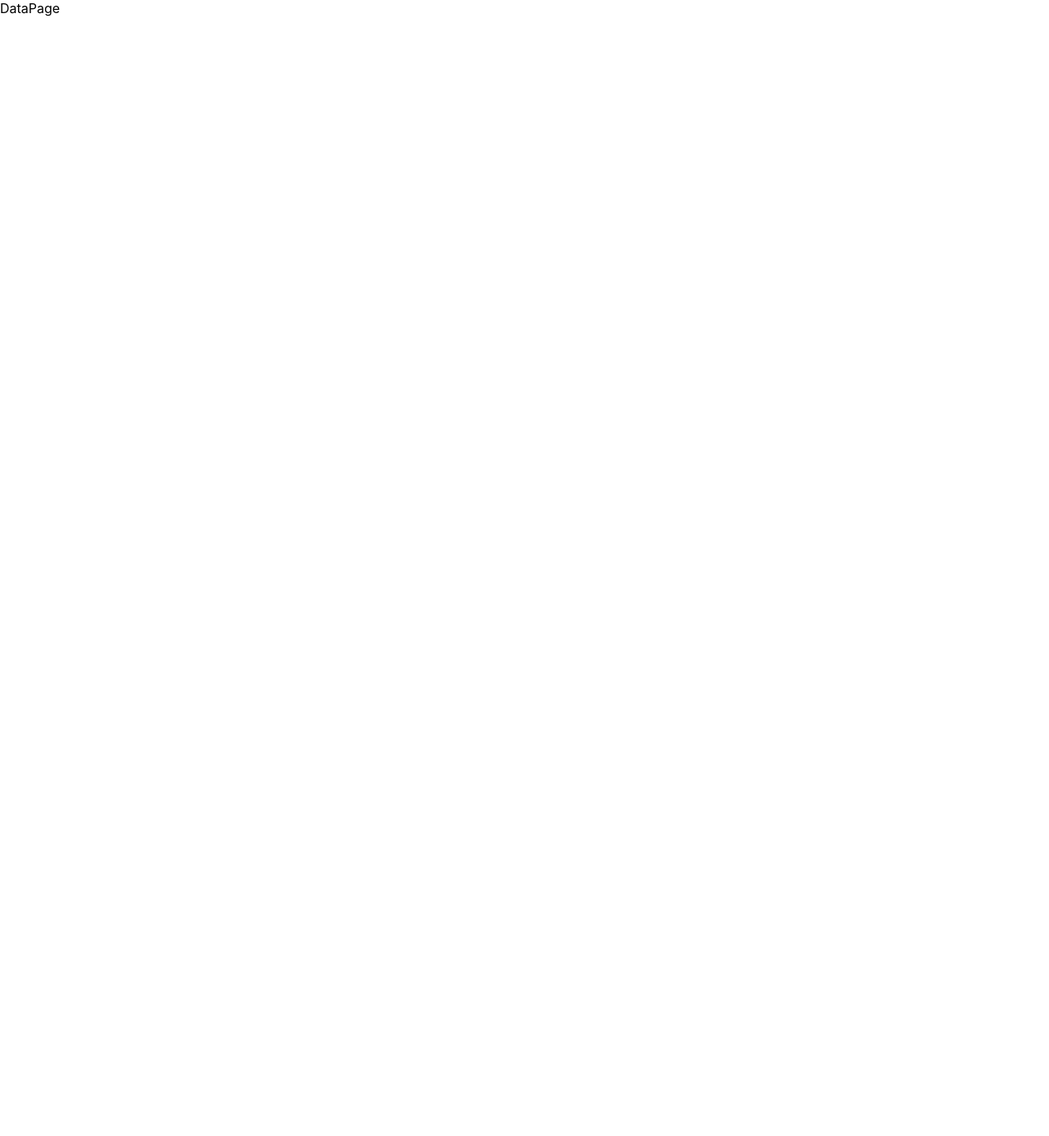
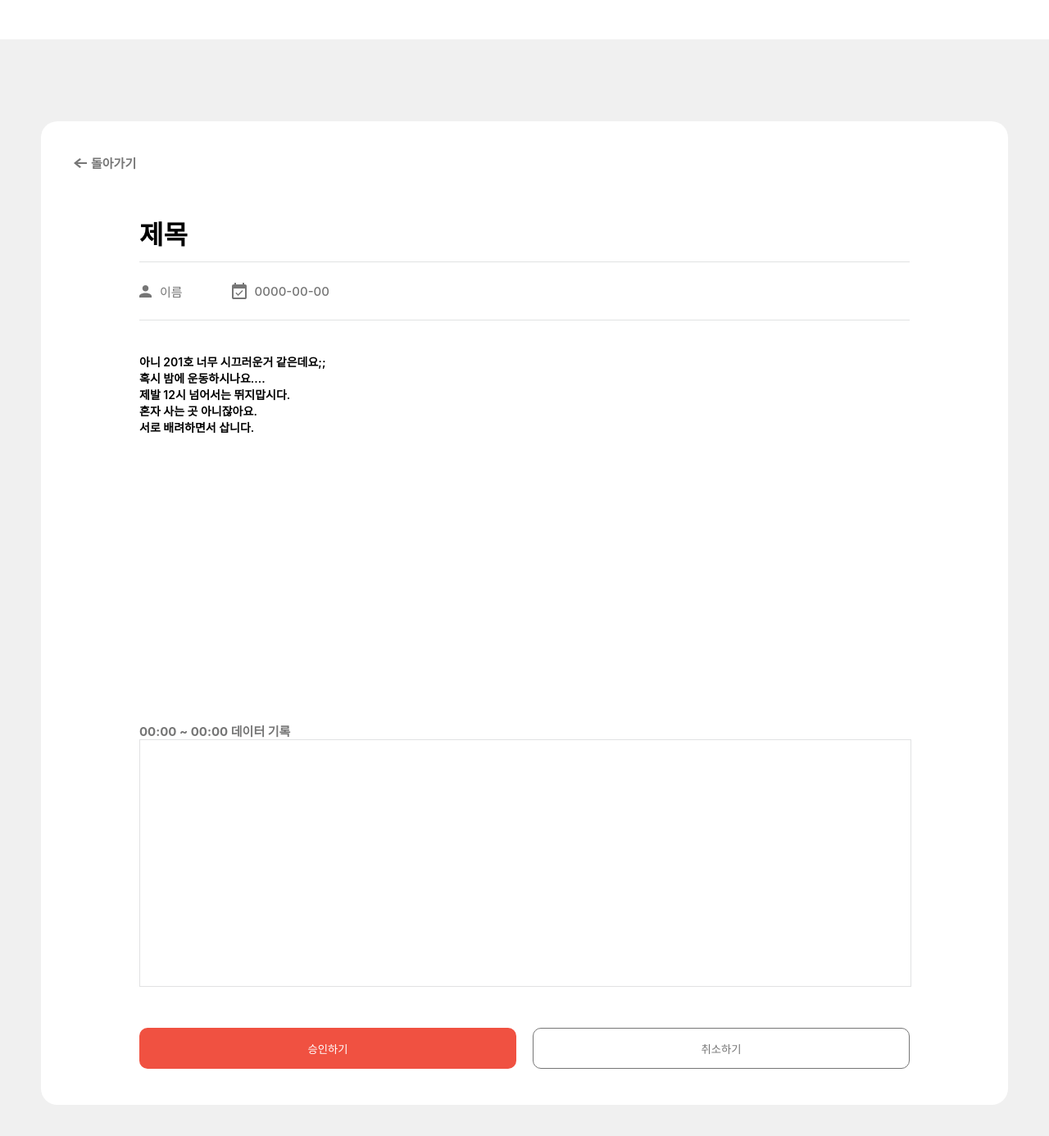
Before and after one commit to DSM-SDS/SDS_ADMIN_FE, a React (Create React App) app in the folder sds/: page /data in a window 1280 px wide. Shown: the top 1386 px of the page at 82% size. Before the commit the page ends 800 px from the top, so only its background shows below. Built offline with nearby package versions, Linux system fonts and the light colour scheme.

Commit message:
📑 :: Data page 퍼블리싱

```diff
--- /dev/null
+++ b/sds/src/assets/icon/Back.jsx
@@ -0,0 +1,11 @@
+const Back = (props) => {
+    return (
+<svg width="16" height="12" viewBox="0 0 16 12" fill="none" xmlns="http://www.w3.org/2000/svg">
+<path d="M9 1.41L3.43725 6L9 10.59L7.28745 12L1.92976e-07 6L7.28745 -3.65303e-07L9 1.41Z" fill="#767676"/>
+<line x1="2" y1="6" x2="16" y2="6" stroke="#767676" stroke-width="2"/>
+</svg>
+
+    );
+  };
+
+  export default Back;
--- /dev/null
+++ b/sds/src/assets/icon/Calender.jsx
@@ -0,0 +1,11 @@
+const Calender = (props) => {
+    return (
+<svg width="18" height="20" viewBox="0 0 18 20" fill="none" xmlns="http://www.w3.org/2000/svg">
+<path d="M16 18H2V7H16M16 2H15V0H13V2H5V0H3V2H2C0.89 2 0 2.9 0 4V18C0 18.5304 0.210714 19.0391 0.585786 19.4142C0.960859 19.7893 1.46957 20 2 20H16C16.5304 20 17.0391 19.7893 17.4142 19.4142C17.7893 19.0391 18 18.5304 18 18V4C18 3.46957 17.7893 2.96086 17.4142 2.58579C17.0391 2.21071 16.5304 2 16 2ZM13.53 10.06L12.47 9L7.59 13.88L5.47 11.76L4.41 12.82L7.59 16L13.53 10.06Z" fill="#767676"/>
+</svg>
+
+
+    );
+  };
+
+  export default Calender;
--- a/sds/src/pages/Data/index.jsx
+++ b/sds/src/pages/Data/index.jsx
@@ -3,11 +3,164 @@ import axios from "axios";
 import { styled } from "styled-components";
 import { color } from "../../styles/theme";
 
+import Header from "../../components/Header";
+import Back from "../../assets/icon/Back";
+import Human from "../../assets/icon/Human";
+import Calender from "../../assets/icon/Calender";
+
 function DataPage() {
 
   return (
-    <>DataPage</>
+    <>
+      <Header />
+      <Container>
+        <Box>
+          <BackButton>
+            <Back />
+            <Text>돌아가기</Text>
+          </BackButton>
+          <Div>
+            <Title>제목</Title>
+            <Title>
+              <TagDiv>
+                <Human />
+                <Tag>이름</Tag>
+              </TagDiv>
+              <TagDiv>
+                <Calender />
+                <Tag>0000-00-00</Tag>
+              </TagDiv>
+            </Title>
+            <Story>
+            아니 201호 너무 시끄러운거 같은데요;;<br/>혹시 밤에 운동하시나요....<br/>제발 12시 넘어서는 뛰지맙시다.<br/>혼자 사는 곳 아니잖아요.<br/>서로 배려하면서 삽니다.
+            </Story>
+            <Grape>
+              <Text>00:00 ~ 00:00 데이터 기록</Text>
+              <GrapeDiv></GrapeDiv>
+            </Grape>
+            <ButtonDiv>
+              <ButtonOK>승인하기</ButtonOK>
+              <ButtonNo>취소하기</ButtonNo>
+            </ButtonDiv>
+          </Div>
+        </Box>
+      </Container>
+    </>
   );
 }
 
+const Container = styled.div`
+	width: 100%;
+	height: 100%;
+  padding: 100px 0px;
+  background-color: ${color.Gray[0]};
+  display: flex;
+  align-items: center;
+  justify-content: center;
+`;
+
+const Box = styled.div`
+  width: 1100px;
+  height: 1120px;
+  background-color: ${color.White};
+  border-radius: 20px;
+  padding: 40px;
+`;
+
+const Text = styled.div`
+  font-size: 15px;
+  font-weight: bold;
+  color: ${color.Gray[2]};
+`
+
+const BackButton = styled.div`
+  display: flex;
+  align-items: center;
+  gap: 5px;
+
+  &:hover {
+    cursor: pointer;
+  }
+`
+
+const Div = styled.div`
+  display: flex;
+  flex-direction: column;
+  align-items: center;
+  margin-top: 40px;
+`
+
+const Title = styled.div`
+  font-size: 32px;
+  font-weight: bold;
+  width: 940px;
+  height: 70px;
+  border-bottom: solid 1px ${color.Gray[1]};
+  display: flex;
+  align-items: center;
+  gap: 60px;
+`
+
+const TagDiv = styled.div`
+  display: flex;
+  gap: 10px;
+  align-items: center;
+`
+const Tag = styled.div`
+  font-size: 15px;
+  font-weight: 500;
+  color: ${color.Gray[2]};
+`
+
+const Story = styled.div`
+  width: 940px;
+  height: 450px;
+  font-size: 14px;
+  font-weight: 600;
+  color: ${color.Black};
+  margin-top: 40px;
+`
+
+const Grape = styled.div`
+  width: 940px;
+`
+
+const GrapeDiv = styled.div`
+  width: 940px;
+  height: 300px;
+  border: solid 1px ${color.Gray[1]};
+`
+
+const ButtonDiv = styled.div`
+  width: 940px;
+  display: flex;
+  align-items: center;
+  justify-content: space-between;
+  margin-top: 50px;
+`
+
+const ButtonOK = styled.button`
+  width: 460px;
+  height: 50px;
+  background-color: ${color.Red[2]};
+  border: none;
+  border-radius: 10px;
+  color: ${color.White};
+  &:hover {
+    cursor: pointer;
+  }
+`
+
+const ButtonNo = styled.button`
+  width: 460px;
+  height: 50px;
+  border: solid 1px ${color.Gray[2]};
+  border-radius: 10px;
+  background-color: ${color.White};
+  color: ${color.Gray[2]};
+  &:hover {
+    cursor: pointer;
+  }
+`
+
 export default DataPage;
--- a/sds/src/pages/Main/index.jsx
+++ b/sds/src/pages/Main/index.jsx
@@ -68,7 +68,7 @@ const UserContainer = styled.div`
   height: 140px;
   background-color: ${color.White};
   border-radius: 15px;
-  padding: 20px;
+  padding: 20px 40px;
   display: flex;
   flex-direction: column;
   justify-content: center;
```
